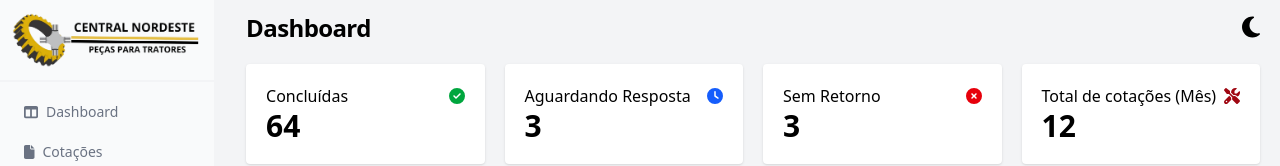
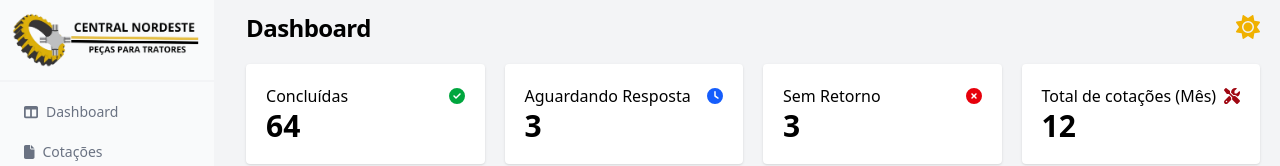
Before and after one commit to codeNilson/cn-quotations, a React (Vite) app: page / in a window 1280 px wide. Shown: the top 166 px of the page. Built offline with nearby package versions, Linux system fonts and the light colour scheme.

Commit message:
Squash merge refactor/add-components into main

```diff
--- a/src/App.tsx
+++ b/src/App.tsx
@@ -1,40 +1,31 @@
-import { faBars, faCircleCheck, faCirclePlus, faCircleXmark, faClock, faMoon, faScrewdriverWrench } from "@fortawesome/free-solid-svg-icons";
+import { faCircleCheck, faCirclePlus, faCircleXmark, faClock, faScrewdriverWrench } from "@fortawesome/free-solid-svg-icons";
 import { FontAwesomeIcon } from "@fortawesome/react-fontawesome";
 import { useContext } from "react";
 import Card from "./components/Card.tsx";
 import Sidebar from "./components/Sidebar.tsx";
 import Table from "./components/Table.tsx";
 import SidebarContext from "./context/SidebarContext.tsx";
-import { useTheme } from "./hooks/theme-hook.tsx";
+import SidebarButton from "./components/sidebar-button.tsx"
+import ThemeButton from "./components/toggle-theme-button.tsx";
 
 function App() {
 
-  const context = useContext(SidebarContext)
+  const sidebarContext = useContext(SidebarContext)
 
-  if (!context) {
-    throw new Error("SidebarContext is not provided");
+  if (!sidebarContext) {
+    throw new Error("Context is not provided");
   }
 
-  const { isOpen, toggle } = context;
-
-  const { theme, toggleTheme } = useTheme();
+  const { isOpen, toggleSidebar } = sidebarContext;
 
   return (
     <div className="bg-gray-100 dark:bg-neutral-900 min-h-screen gap-3 flex">
       <Sidebar />
-      <main className={`w-full transition duration-300 ${isOpen ? 'blur-xs' : 'ml-0'} lg:ml-0`} onClick={isOpen ? toggle : undefined}>
+      <main className={`w-full transition duration-300 ${isOpen ? 'blur-xs' : 'ml-0'} lg:ml-0`} onClick={isOpen ? toggleSidebar : undefined}>
         <div className="cards-container py-3 flex flex-wrap items-center p-5">
-          <button className="btn lg:hidden w-auto" onClick={toggle}>
-            <FontAwesomeIcon icon={faBars} size="lg" style={{ color: theme === 'dark' ? 'white' : 'black' }} />
-          </button>
+          <SidebarButton onToggleSidebar={toggleSidebar} />
           <h2 className="text-2xl font-bold tracking-tight flex-1">Dashboard</h2>
-          <button>
-            <FontAwesomeIcon
-              icon={faMoon}
-              className="text-2xl"
-              onClick={toggleTheme}
-            />
-          </button>
+          <ThemeButton />
           <div className="w-full grid grid-cols-1 md:grid-cols-2 lg:grid-cols-4 gap-5 mt-5">
             <Card>
               <div className="flex justify-between items-center">
--- a/src/components/Sidebar.tsx
+++ b/src/components/Sidebar.tsx
@@ -39,7 +39,7 @@ export default function Sidebar() {
 
     return (
         <>
-            <aside className={`w-65 h-screen bg-gray-50 z-50 fixed lg:static transition duration-300 ${isOpen ? 'translate-x-0' : '-translate-x-full'} lg:translate-x-0`}>
+            <aside className={`w-65 h-screen bg-gray-50 dark:bg-neutral-800 z-50 fixed lg:static transition duration-300 ${isOpen ? 'translate-x-0' : '-translate-x-full'} lg:translate-x-0`}>
                 <div className="border-b-2 p-3 border-gray-100">
                     <img src={logo} alt="central nordeste logo" />
                 </div>
@@ -49,7 +49,7 @@ export default function Sidebar() {
                             {menuItems.map((item, index) => (
                                 <li key={index} className="text-lg md:text-sm text-gray-500">
                                     <button
-                                        className="btn w-full flex items-center gap-2 text-left hover:text-orange-600"
+                                        className="btn w-full flex items-center dark:text-white gap-2 text-left hover:text-orange-600"
                                     >
                                         <FontAwesomeIcon icon={item.icon} />
                                         <span>{item.label}</span>
--- a/src/components/delete-button.tsx
+++ b/src/components/delete-button.tsx
@@ -24,7 +24,7 @@ export default function DeleteButton(): React.JSX.Element {
     }
   }, [show]);
 
-  const close = (): void => {
+  const close = () => {
     setOpen(false);
   };
 
@@ -36,21 +36,17 @@ export default function DeleteButton(): React.JSX.Element {
 
       {show && (
         <div
-          className={`fixed inset-0 flex items-center p-3 justify-center bg-black/75 transition-opacity duration-200 z-50 ${
-            open ? "opacity-100" : "opacity-0 pointer-events-none"
-          }`}
+          className={`fixed inset-0 flex items-center p-3 justify-center bg-black/75 transition-opacity duration-200 z-50 ${open ? "opacity-100" : "opacity-0 pointer-events-none"
+            }`}
           role="dialog"
           aria-modal="true"
         >
           <div
-            className={`bg-white p-6 rounded shadow w-full max-w-md transform transition-all duration-200 ${
-              open ? "scale-100" : "scale-95"
-            }`}
-          >
+            className={`bg-white dark:bg-neutral-900 dark:text-white p-6 rounded shadow w-full max-w-md ${open ? "scale-100" : "scale-95"}`}>
             <h2 className="text-xl font-bold mb-2 text-left">Tem certeza?</h2>
-            <p className="text-left text-gray-600 text-sm">Isso irá excluir a cotação.</p>
+            <p className="text-left text-sm">Isso irá excluir a cotação.</p>
             <div className="flex justify-end gap-2 mt-4">
-              <button onClick={close} className="btn text-black border border-gray-200">
+              <button onClick={close} className="btn border border-gray-200">
                 Fechar
               </button>
               <button className="btn bg-red-500 text-white">Excluir</button>
--- /dev/null
+++ b/src/components/sidebar-button.tsx
@@ -0,0 +1,25 @@
+import { faBars } from "@fortawesome/free-solid-svg-icons";
+import { FontAwesomeIcon } from "@fortawesome/react-fontawesome";
+import ThemeContext from "../context/ThemeContext.tsx";
+import { useContext } from "react";
+
+interface SidebarButtonProps {
+    onToggleSidebar: () => void;
+}
+
+export default function SidebarButton({ onToggleSidebar }: SidebarButtonProps) {
+
+    const themeContext = useContext(ThemeContext)
+
+    if (!themeContext) {
+        throw new Error("SidebarContext is not provided");
+    }
+
+    const { theme } = themeContext
+
+    return (
+        <button className="btn lg:hidden w-auto" onClick={onToggleSidebar}>
+            <FontAwesomeIcon icon={faBars} size="lg" style={{ color: theme === 'dark' ? 'white' : 'black' }} />
+        </button>
+    )
+}
--- /dev/null
+++ b/src/components/toggle-theme-button.tsx
@@ -0,0 +1,25 @@
+import { faMoon, faSun } from "@fortawesome/free-solid-svg-icons";
+import { FontAwesomeIcon } from "@fortawesome/react-fontawesome";
+import { useContext } from "react";
+import ThemeContext from "../context/ThemeContext";
+
+export default function ThemeButton() {
+
+    const themeContext = useContext(ThemeContext);
+
+    if (!themeContext) {
+        throw new Error("Context is not provided");
+    }
+
+    const { theme, toggleTheme } = themeContext;
+
+    return (
+        <button>
+            <FontAwesomeIcon
+                icon={theme == "dark" ? faMoon : faSun}
+                className={`text-2xl ${theme === 'light' ? 'text-yellow-500' : null}`}
+                onClick={toggleTheme}
+            />
+        </button>
+    )
+}
--- /dev/null
+++ b/src/context/ThemeContext.tsx
@@ -0,0 +1,34 @@
+import { createContext, useState, useEffect } from "react";
+
+const ThemeContext = createContext<{
+    theme: "light" | "dark";
+    toggleTheme: () => void;
+} | null>(null);
+
+export const ThemeContextProvider = ({ children }: { children: React.ReactNode }) => {
+    const [theme, setTheme] = useState<"light" | "dark">("light");
+
+    useEffect(() => {
+        const savedTheme = localStorage.getItem("theme") as "light" | "dark" | null;
+        const systemPrefersDark = window.matchMedia("(prefers-color-scheme: dark)").matches;
+
+        const initialTheme = savedTheme || (systemPrefersDark ? "dark" : "light");
+        setTheme(initialTheme);
+        document.documentElement.classList.toggle("dark", initialTheme === "dark");
+    }, []);
+
+    const toggleTheme = () => {
+        const newTheme = theme === "dark" ? "light" : "dark";
+        setTheme(newTheme);
+        localStorage.setItem("theme", newTheme);
+        document.documentElement.classList.toggle("dark", newTheme === "dark");
+    };
+
+    return (
+        <ThemeContext.Provider value={{ theme, toggleTheme }}>
+            {children}
+        </ThemeContext.Provider>
+    )
+}
+
+export default ThemeContext
--- a/src/main.tsx
+++ b/src/main.tsx
@@ -2,11 +2,14 @@ import { StrictMode } from 'react'
 import { createRoot } from 'react-dom/client'
 import App from './App.js'
 import { SidebarContextProvider } from './context/SidebarContext.js'
+import { ThemeContextProvider } from './context/ThemeContext.js'
 
 createRoot(document.getElementById('root')!).render(
   <StrictMode>
-    <SidebarContextProvider>
-      <App />
-    </SidebarContextProvider>
+    <ThemeContextProvider>
+      <SidebarContextProvider>
+        <App />
+      </SidebarContextProvider>
+    </ThemeContextProvider>
   </StrictMode>,
 )
--- a/src/style.css
+++ b/src/style.css
@@ -1,8 +1,12 @@
 @import "tailwindcss";
 @custom-variant dark (&:where(.dark, .dark *));
 
+html {
+    @apply dark:text-white;
+}
+
 html * {
-    @apply dark:text-white;
+    @apply transition duration-300;
 }
 
 .btn {
@@ -18,7 +22,7 @@ html * {
 }
 
 .icon-edit {
-    @apply text-gray-600;
+    @apply text-gray-600 dark:text-white;
 }
 
 .icon-delete {
```
Also changed, not shown: src/context/SidebarContext.tsx (+3 -4 lines).
